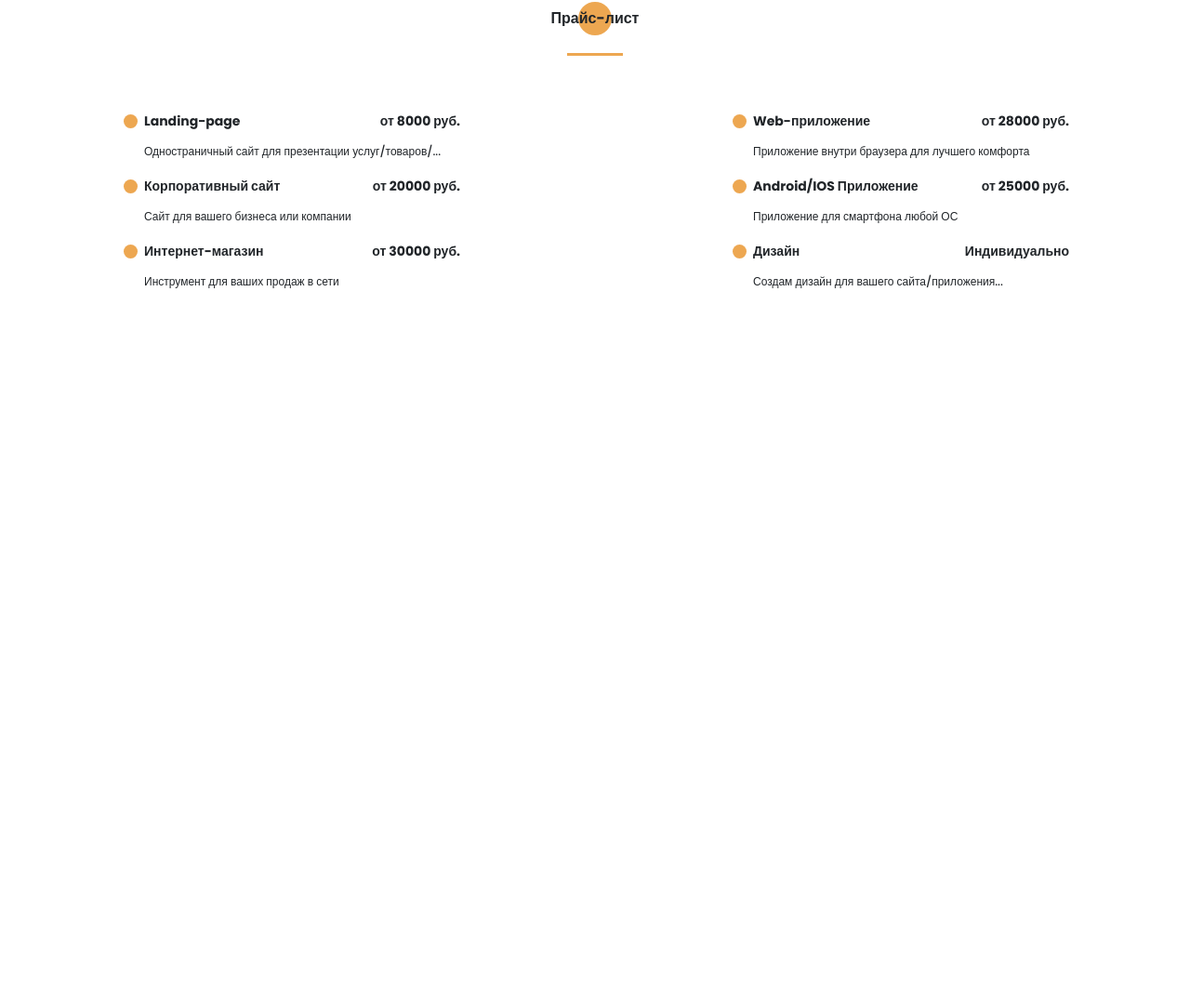
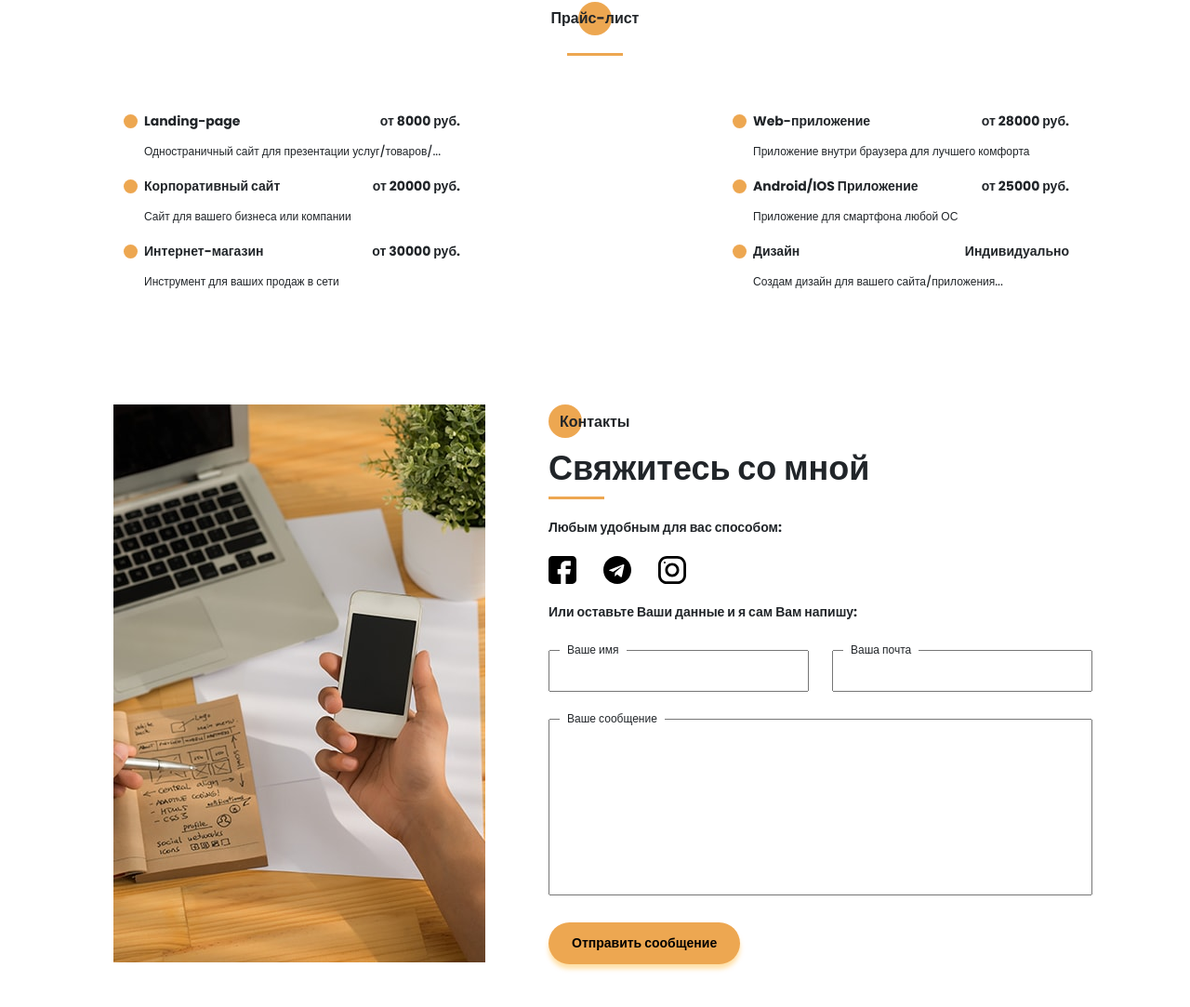
Before and after one commit to Tima-Web/poftfolio, a website: page src/index.html in a window 1280 px wide. Shown: the part 4265-5348 px from the top of the page at 93% size. Before the commit the page ends 4580 px from the top, so only its background shows below. Drawn offline with nearby package versions, Linux system fonts and the light colour scheme; files that its build step writes are made by us from their sources; files whose address does not match are found by name.

Commit message:
ver 1.0.3

```diff
--- a/src/index.html
+++ b/src/index.html
@@ -459,6 +459,56 @@
         </div>
     </section>
 
+    <section class="contacts">
+        <div class="container">
+            <div class="contacts__wrapper">
+                <div class="contacts__photo">
+                    <img src="img/main_photo.jpg" alt="photo">
+                </div>
+                <div class="contacts__descr">
+                    <h2 class="title title_fz16 contacts__title">Контакты</h2>
+                    <div class="title title_fz36 contacts__subtitle">Свяжитесь со мной</div>
+                    <div class="divider"></div>
+                    <div class="title title_fz14 contacts__text">
+                        Любым удобным для вас способом:
+                    </div>
+                    <div class="contacts__social">
+                        <a href="" class="contacts__link">
+                            <img src="icons/social/facebook_straight.svg" alt="Facebook">
+                        </a>
+                        <a href="" class="contacts__link">
+                            <img src="icons/social/telegram.svg" alt="telegram">
+                        </a>
+                        <a href="" class="contacts__link">
+                            <img src="icons/social/instagram_straight.svg" alt="instagram">
+                        </a>
+                    </div>
+                    <div class="title title_fz14 contacts__text">
+                        Или оставьте Ваши данные и я сам Вам напишу:
+                    </div>
+
+                    <form action="#" class="contacts__form">
+                        <div class="contacts__input">
+                            <input name="name" id="name" type="text">
+                            <label for="name">Ваше имя</label>
+                        </div>
+                        <div class="contacts__input">
+                            <input name="email" id="email" type="email">
+                            <label for="email">Ваша почта</label>
+                        </div>
+                        <div class="contacts__textarea">
+                            <textarea name="text" id="text"></textarea>
+                            <label for="text">Ваше сообщение</label>
+                        </div>
+                        <div>
+                            <button class="contacts__btn btn">Отправить сообщение</button>
+                        </div>
+                    </form>
+                </div>
+            </div>
+        </div>
+    </section>
+
     <script src="js/script.js"></script>
 </body>
 </html>
--- /dev/null
+++ b/src/sass/blocks/_contacts.scss
@@ -0,0 +1,79 @@
+.contacts {
+    padding: 120px 0 90px 0;
+    &__wrapper {
+        padding: 0 35px 0 52px;
+        display: grid;
+        grid-template-columns: 400px 585px;
+        justify-content: space-between;
+    }
+    &__photo {
+        img {
+            width: 100%;
+        }
+    }
+    &__title {
+        position: relative;
+        padding: 1px 0 0 12px;
+        @include before_circle;
+    }
+    &__descr {
+        padding-top: 6px;
+        .divider {
+            margin: 0;
+        }
+    }
+    &__text, &__social {
+        margin-top: 20px;
+    }
+    &__link {
+        margin-right: 25px;
+        img {
+            max-width: 30px;
+            max-height: 30px;
+        }
+    }
+    &__form {
+        margin-top: 30px;
+        display: grid;
+        grid-template: 45px 190px 45px / repeat(2, 280px);
+        justify-content: space-between;
+        row-gap: 29px;
+        label {
+            position: absolute;
+            height: 18px;
+            padding: 0 8px;
+            background-color: #fff;
+            font-size: 12px;
+            display: block;
+            margin-bottom: 0;
+            top: -9px;
+            left: 12px;
+        }
+    }
+    &__input {
+        position: relative;
+        input {
+            width: 100%;
+            height: 100%;
+            padding: 0 20px;
+            font-size: 12px;
+        }
+    }
+    &__textarea {
+        position: relative;
+        grid-column: 1 / 3;
+        textarea {
+            width: 100%;
+            height: 100%;
+            resize: none;
+            padding: 20px;
+            font-size: 12px;
+        }
+    }
+    &__btn {
+        border: none;
+        font-weight: bold;
+        font-size: 14px;
+        line-height: 21px;
+    }
+}
--- a/src/sass/blocks/_sidepanel.scss
+++ b/src/sass/blocks/_sidepanel.scss
@@ -9,9 +9,12 @@
     justify-content: space-between;
     z-index: 3;
     &__link {
+        svg path {
+            fill: $main-color;
+        }
         &:hover {
             svg path {
-                fill: $main-color;
+                fill: #7694e4;
             }
         }
     }
--- a/src/sass/style.scss
+++ b/src/sass/style.scss
@@ -33,3 +33,4 @@
 @import 'blocks/skills';
 @import 'blocks/portfolio';
 @import 'blocks/price-list';
+@import 'blocks/contacts';
```
Also changed, not shown: dist/css/style.min.css, dist/icons/social/facebook_straight.svg (added), dist/icons/social/instagram_straight.svg (added), dist/icons/social/telegram_straight.svg (added), dist/index.html, src/icons/social/facebook_straight.svg (added), src/icons/social/instagram_straight.svg (added), 3 other files.
